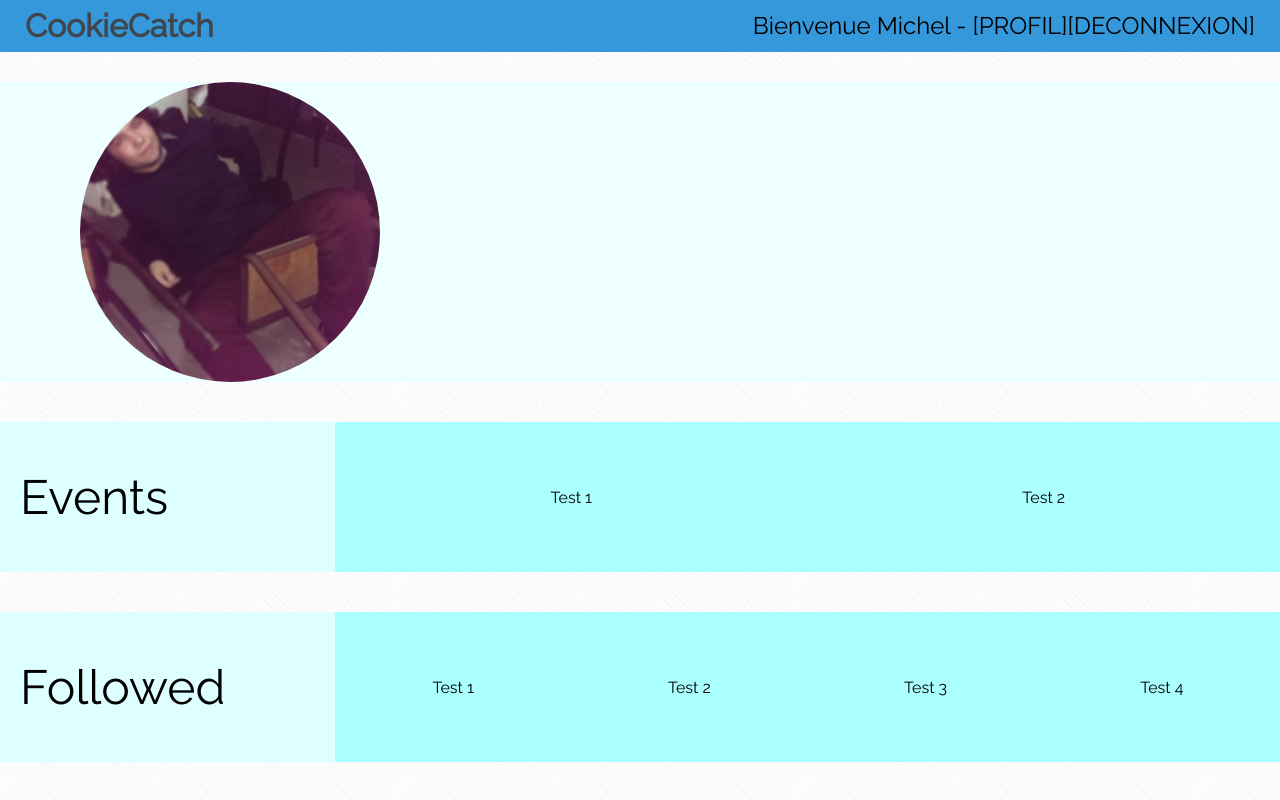
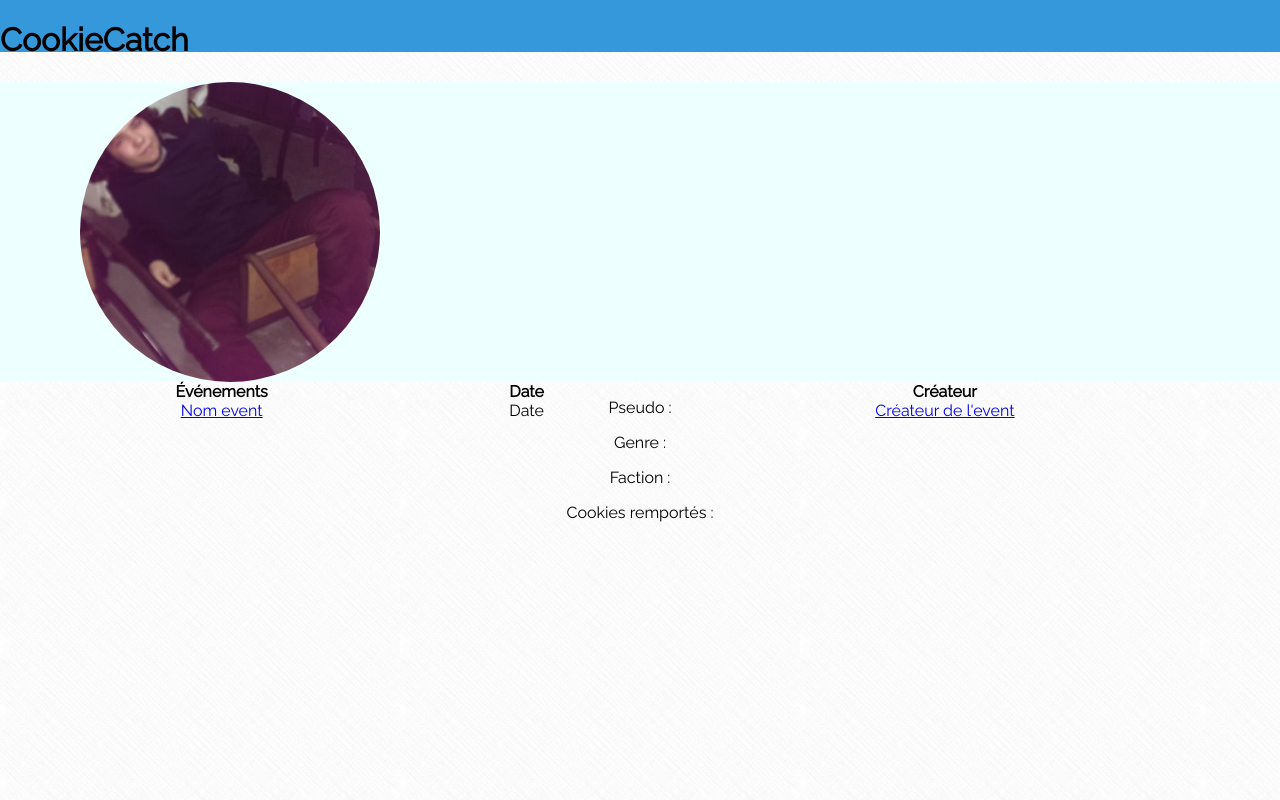
Before and after one commit to n4zim/IUT_PHP_AFK, a PHP site: page /A_IMPLEMENTER_EN_TPL/profile.html in a window 1280 px wide. Run offline with PHP 8.4, Linux system fonts and the light colour scheme.

Commit message:
I tried.

```diff
--- a/A_IMPLEMENTER_EN_TPL/profile.html
+++ b/A_IMPLEMENTER_EN_TPL/profile.html
@@ -1,40 +1,47 @@
 <!doctype html>
 <html>
 	<head>
+		<meta charset="UTF-8">
 		<title>CookieCatch</title>
 		<link rel="stylesheet" type="text/css" href="css/style.css"/>
 		<link rel="stylesheet" type="text/css" href="css/top.css"/>
+		<link rel="stylesheet" type="text/css" href="css/profile.css"/>
 	</head>
 
 	<body>
 
 		<header>
-			<div id="title">CookieCatch</div>
-			<div id="user">Bienvenue <a href="#">Michel</a> - <a href="#">[PROFIL]</a> <a href="#">[DECONNEXION]</a></div>
+			<h1>CookieCatch</h1>
+			<!--<div id="user">Bienvenue <a href="#">Michel</a> - <a href="#">[PROFIL]</a> <a href="#">[DECONNEXION]</a></div>-->
 		</header>
 
 		<section id="content">
 
 			<div id="profile">
 				<div class="thumbnail"><img src="img/josue.jpg"></div>
+				<p>Pseudo : </p>
+				<p>Genre : </p>
+				<p>Faction : </p>
+				<p>Cookies remportés : </p>
 			</div>
 
-			<div class="pblock" id="events">
-				<div id="title">Events</div>
-				<div id="content">
-					<div>Test 1</div>
-					<div>Test 2</div>
-				</div>
-			</div>
-
-			<div class="pblock" id="followed">
-				<div id="title">Followed</div>
-				<div id="content">
-					<div>Test 1</div>
-					<div>Test 2</div>
-					<div>Test 3</div>
-					<div>Test 4</div>
-				</div>
+			<div id="tableContainer" class="tableContainer">
+				<table border="0" cellpadding="0" cellspacing="0" width="100%" class="scrollTable">
+					<thead class="fixedHeader">
+						<tr>
+							<th>Événements</th>
+							<th>Date</th>
+							<th>Créateur</th>
+						</tr>
+					</thead>
+					<tbody class="scrollContent">
+						<tr>
+							<td><a href="lienEvent">Nom event</a></td>
+							<td>Date</td>
+							<td><a href="lienUser">Créateur de l'event</a></td>
+						</tr>
+					</tbody>
+				</table>
 			</div>
 
 		</section>
```
Also changed, not shown: A_IMPLEMENTER_EN_TPL/creationEvenement.html (+4 -3 lines), A_IMPLEMENTER_EN_TPL/css/creationEvenement.css (+7 -2 lines).
